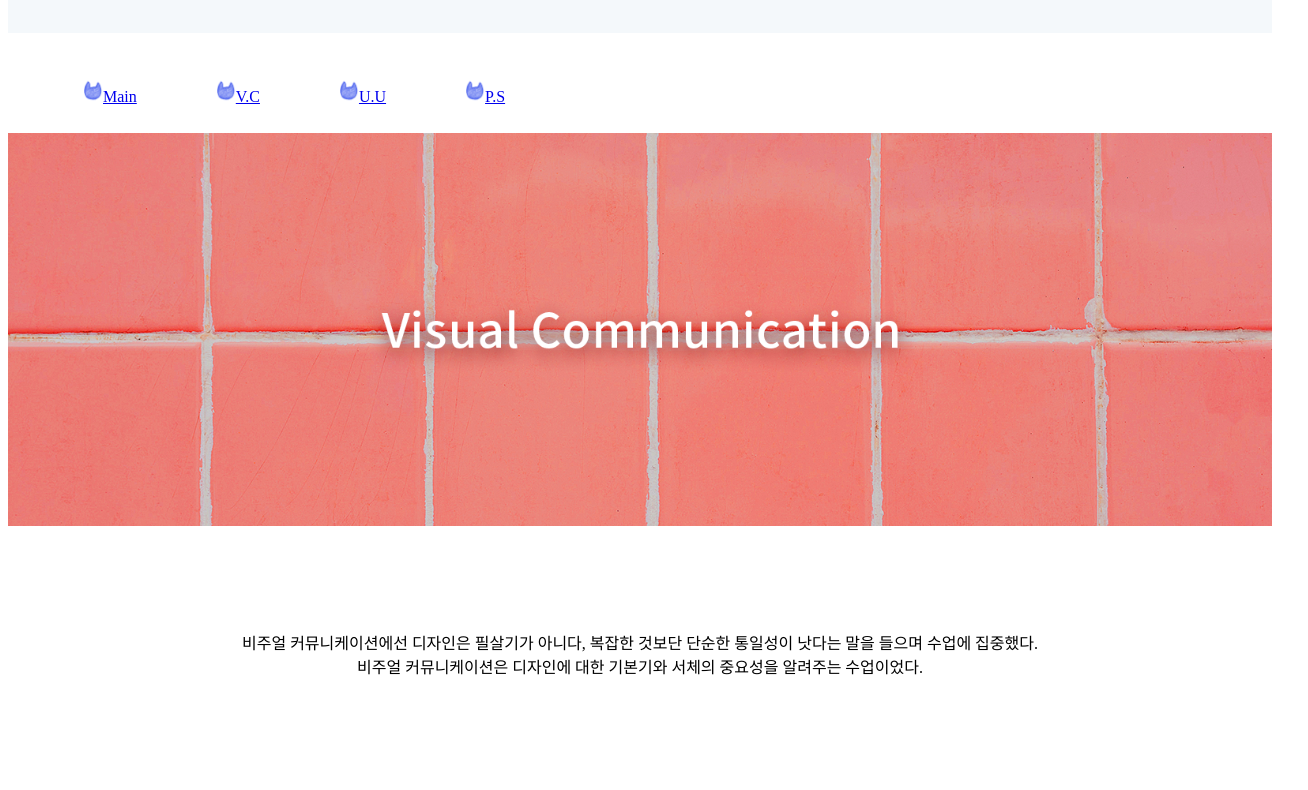
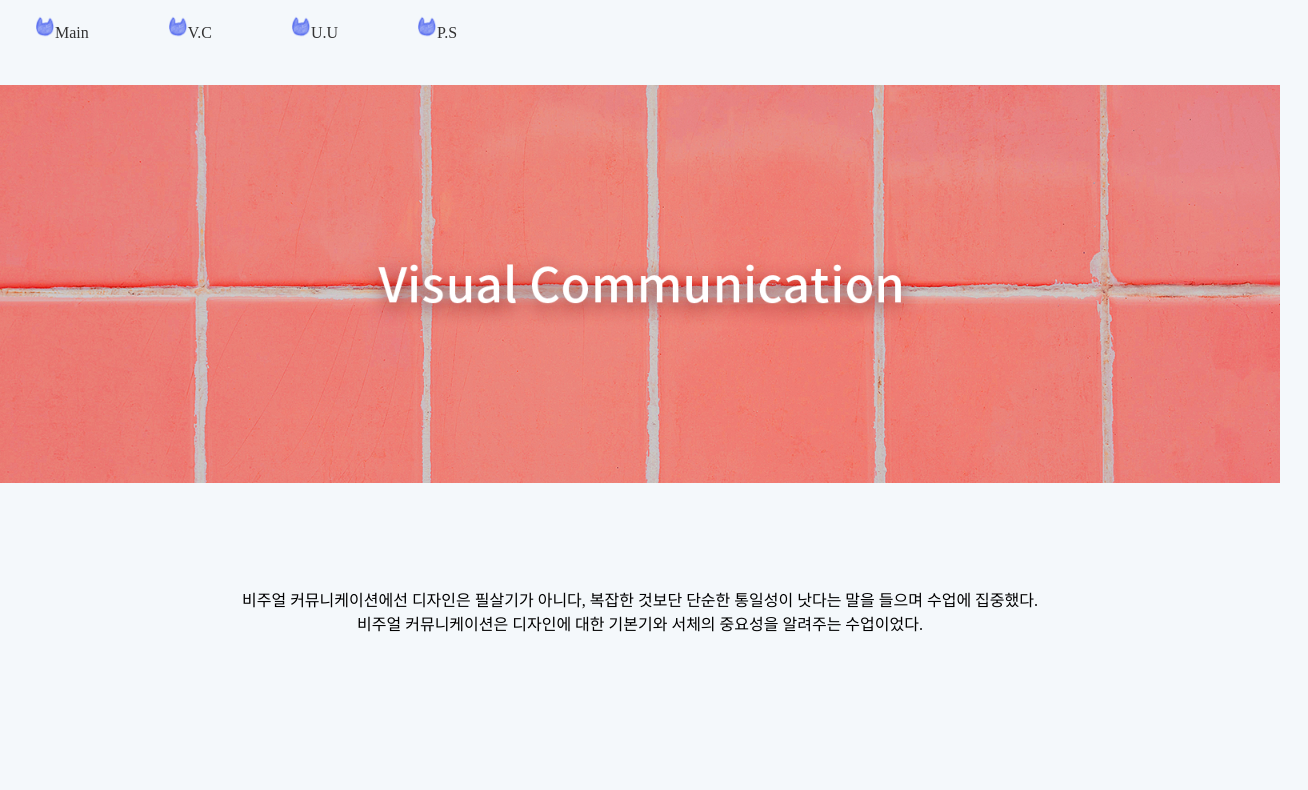
Before and after one commit to joni3862/joni3862.github.io, a plain HTML site: page v5.html in a window 1280 px wide. Shown: the part 185-975 px from the top of the page, 1308 px wide, since content can reach past the window. Drawn offline with Linux system fonts and the light colour scheme.

Commit message:
Update v5.html

```diff
--- a/v5.html
+++ b/v5.html
@@ -3,6 +3,7 @@
   <head>
     <meta charset="utf-8">
     <meta name="viewport" content="width=device-width, initial-scale=1.0">
+    <link rel="stylesheet" type="text/css" href="p4.css">
     <title>비주얼커뮤니케이션</title>
     <style media="screen">
 
```
